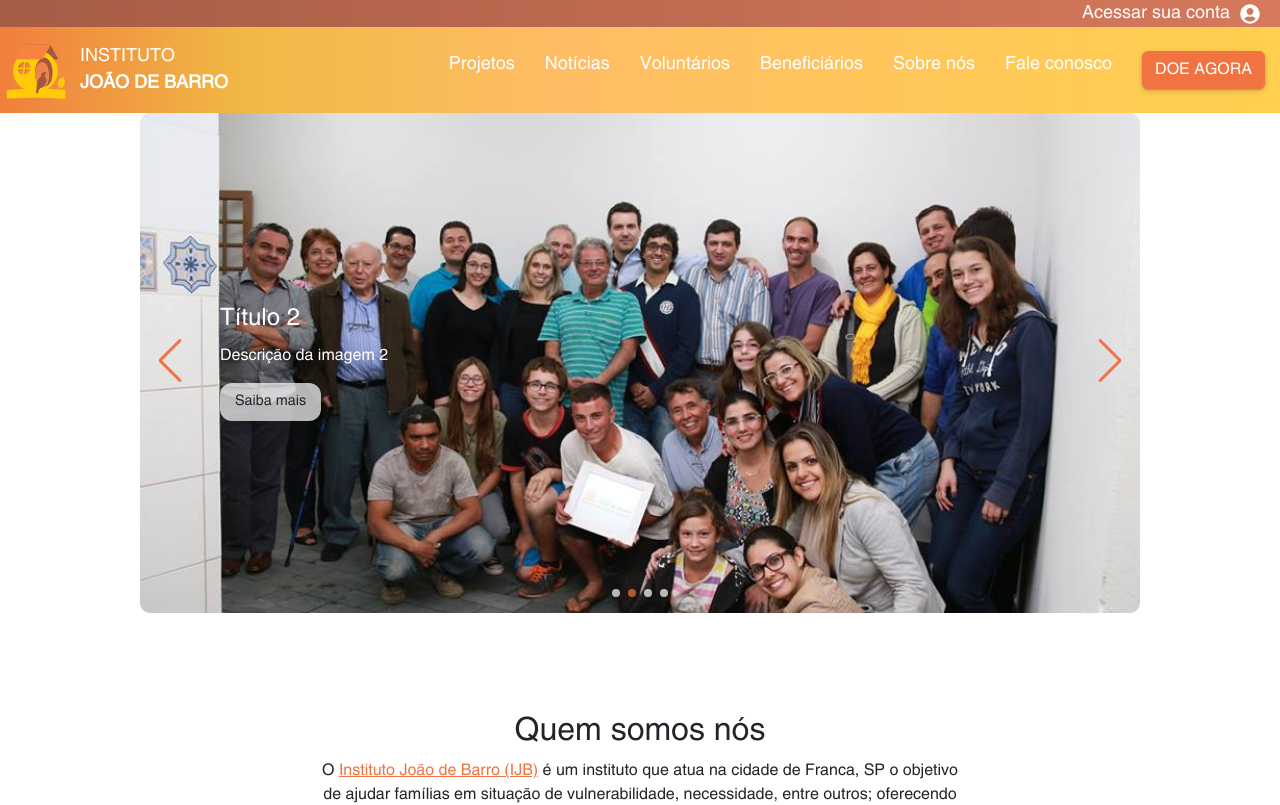
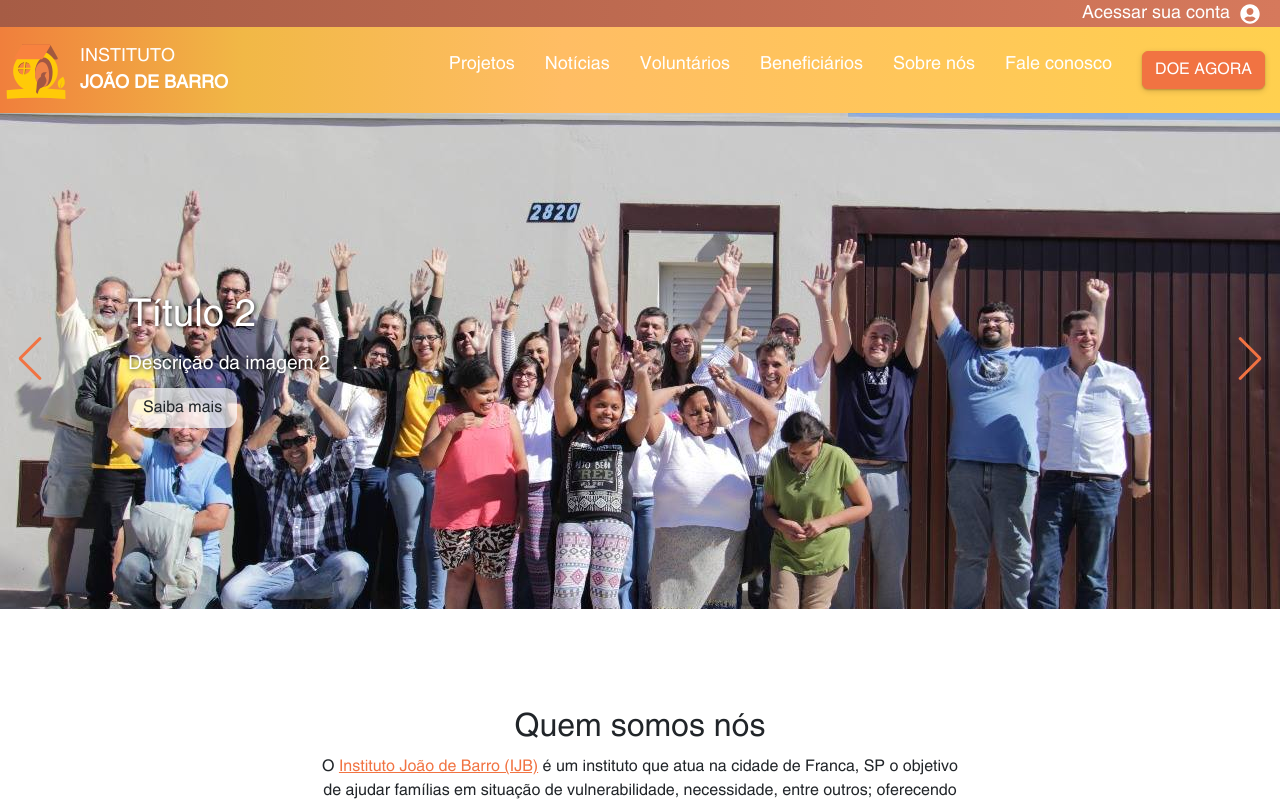
Before and after one commit to MPasti/instituto-joao-de-barro, a React (Vite) app: page / in a window 1280 px wide. Shown: the top 805 px of the page. Built offline with nearby package versions, Linux system fonts and the light colour scheme; data requests are answered from the project's data file.

Commit message:
fix: acertos pontuais no componente de carrossel

```diff
--- a/src/Screens/PublicScreens/About/index.tsx
+++ b/src/Screens/PublicScreens/About/index.tsx
@@ -22,11 +22,11 @@ export function About() {
         </div>
         <div className="col-12 col-md-5 p-5 align-self-center">
           <p>
-            O Instituto João de Barro é uma ONG que atua na cidade de Franca -
-            SP, com o objetivo de ajudar famílias em situação de
-            vulnerabilidade, necessidade, entre outros; oferecendo doações de
-            recursos financeiros, criando moradias, promovendo eventos para o
-            bem estar social da cidade de Franca.
+            O Instituto João de Barro atua na cidade de Franca - SP, com o
+            objetivo de ajudar famílias em situação de vulnerabilidade,
+            necessidade, entre outros; oferecendo doações de recursos
+            financeiros, criando moradias, promovendo eventos para o bem estar
+            social da cidade de Franca.
           </p>
           <Button outline type="button" variant="secondary">
             VER PROJETOS
--- a/src/assets/styles/components.scss
+++ b/src/assets/styles/components.scss
@@ -128,8 +128,8 @@
 
 .custom-swiper {
   width: 100%;
-  max-width: 1000px;
-  height: 500px;
+  max-width: 100vw;
+  height: 62vh;
 }
 
 .slide-container {
@@ -145,23 +145,25 @@
   width: 100%;
   height: 100%;
   object-fit: cover;
-  border-radius: 10px;
 }
 
 .slide-content {
   position: absolute;
-  left: 80px;
+  left: 10vw;
   color: white;
   text-align: left;
 
   h2 {
-    font-size: 1.5rem;
-    margin-bottom: 10px;
+    font-size: 2.4rem;
   }
 
   p {
-    font-size: 1rem;
-    margin-bottom: 15px;
+    font-size: 1.2rem;
+  }
+
+  h2, p {
+    margin-bottom: 10px;
+    text-shadow: 1px 1px 4px rgba(0, 0, 0, 0.8);
   }
 
   .slide-button {
@@ -171,8 +173,7 @@
     border: none;
     color: $dark;
     cursor: pointer;
-    font-size: 0.9rem;
-    transition: background-color 0.3s;
+    font-size: 1rem;
 
     &:hover {
       background-color: #fff;
--- a/src/components/PartnersCarousel/index.tsx
+++ b/src/components/PartnersCarousel/index.tsx
@@ -25,14 +25,11 @@ export const PartnersCarousel = () => {
         slidesPerView={3}
         loop={true}
         freeMode={true}
-        grabCursor={true}
         autoplay={{
-          delay: 1,
+          delay: 0,
           disableOnInteraction: false,
         }}
         speed={3000}
-        onSwiper={() => {}}
-        onSlideChange={() => {}}
       >
         {logos.map((logo, index) => (
           <SwiperSlide key={index}>
--- a/src/components/SwiperCarousel/index.tsx
+++ b/src/components/SwiperCarousel/index.tsx
@@ -4,6 +4,7 @@ import {
   Scrollbar,
   A11y,
   Autoplay,
+  Parallax,
 } from "swiper/modules";
 import { Swiper, SwiperSlide } from "swiper/react";
 import "swiper/css";
@@ -11,8 +12,11 @@ import "swiper/css/navigation";
 import "swiper/css/pagination";
 import "swiper/css/scrollbar";
 import "swiper/css/autoplay";
+import "swiper/css/parallax";
 
 import ijbImage from "../../assets/images/institute/joaodebarro.jpg";
+import ijbComemoration from "../../assets/images/institute/segunda-casa.jpg";
+
 export const SwiperCarousel = () => {
   const slides = [
     {
@@ -22,7 +26,7 @@ export const SwiperCarousel = () => {
       text: "Saiba mais",
     },
     {
-      image: ijbImage,
+      image: ijbComemoration,
       title: "Título 2",
       description: "Descrição da imagem 2",
       text: "Saiba mais",
@@ -34,7 +38,7 @@ export const SwiperCarousel = () => {
       text: "Saiba mais",
     },
     {
-      image: ijbImage,
+      image: ijbComemoration,
       title: "Título 4",
       description: "Descrição da imagem 4",
       text: "Saiba mais",
@@ -44,18 +48,17 @@ export const SwiperCarousel = () => {
   return (
     <div className="slider-wrapper">
       <Swiper
-        modules={[Navigation, Pagination, Scrollbar, A11y, Autoplay]}
-        spaceBetween={20}
+        modules={[Navigation, Pagination, Scrollbar, A11y, Autoplay, Parallax]}
         slidesPerView={1}
         loop={true}
         grabCursor={true}
         autoplay={{
-          delay: 3000,
+          delay: 3500,
           disableOnInteraction: false,
         }}
-        speed={1500}
+        speed={3000}
         navigation
-        pagination={{ clickable: true }}
+        parallax={true}
         className="custom-swiper"
       >
         {slides.map((slide, index) => (
@@ -65,11 +68,18 @@ export const SwiperCarousel = () => {
                 src={slide.image}
                 alt={`Image ${index + 1}`}
                 className="slide-image"
+                data-swiper-parallax="-100"
               />
-              <div className="slide-content">
-                <h2>{slide.title}</h2>
-                <p>{slide.description}</p>
-                <button className="slide-button">{slide.text}</button>
+              <div
+                className="slide-content"
+                data-swiper-parallax="-500"
+                data-swiper-parallax-opacity="0.5"
+              >
+                <h2 data-swiper-parallax="-300">{slide.title}</h2>
+                <p data-swiper-parallax="-300">{slide.description}</p>
+                <button className="slide-button" data-swiper-parallax="-300">
+                  {slide.text}
+                </button>
               </div>
             </div>
           </SwiperSlide>
```
